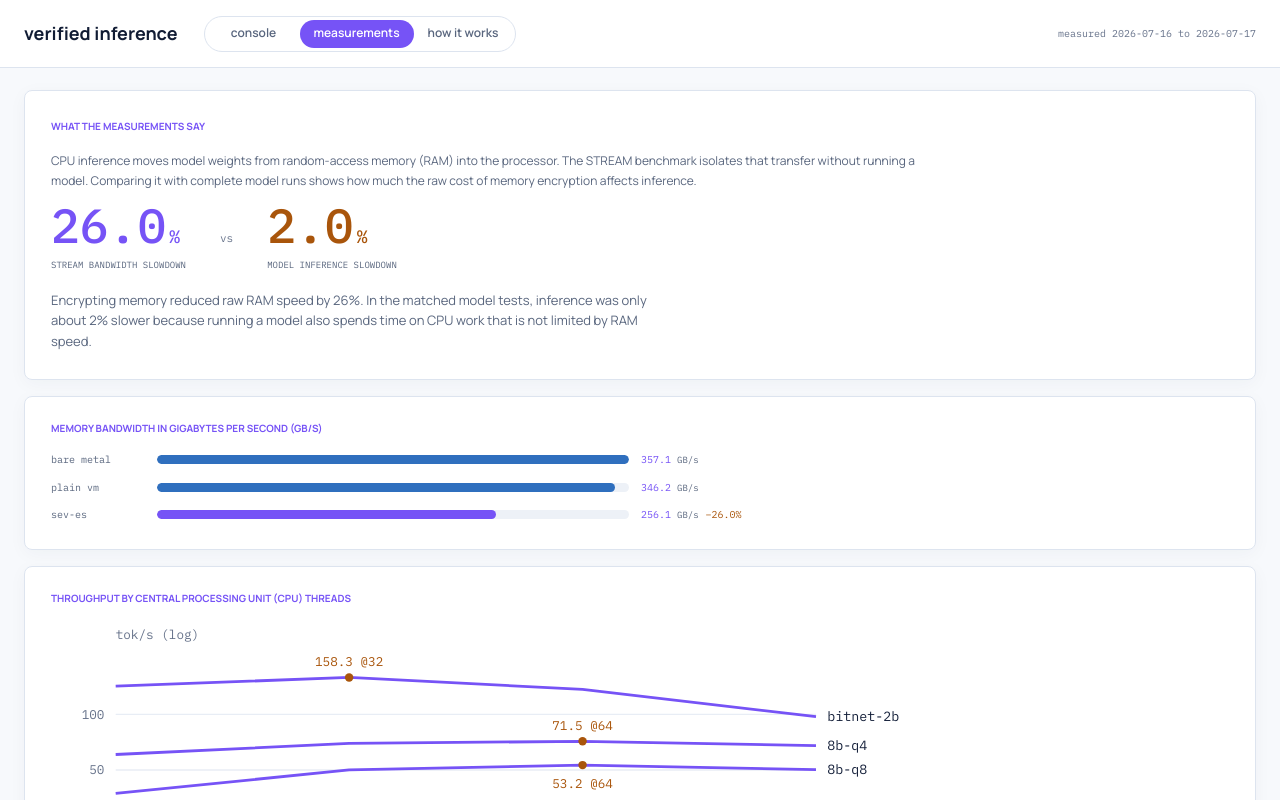
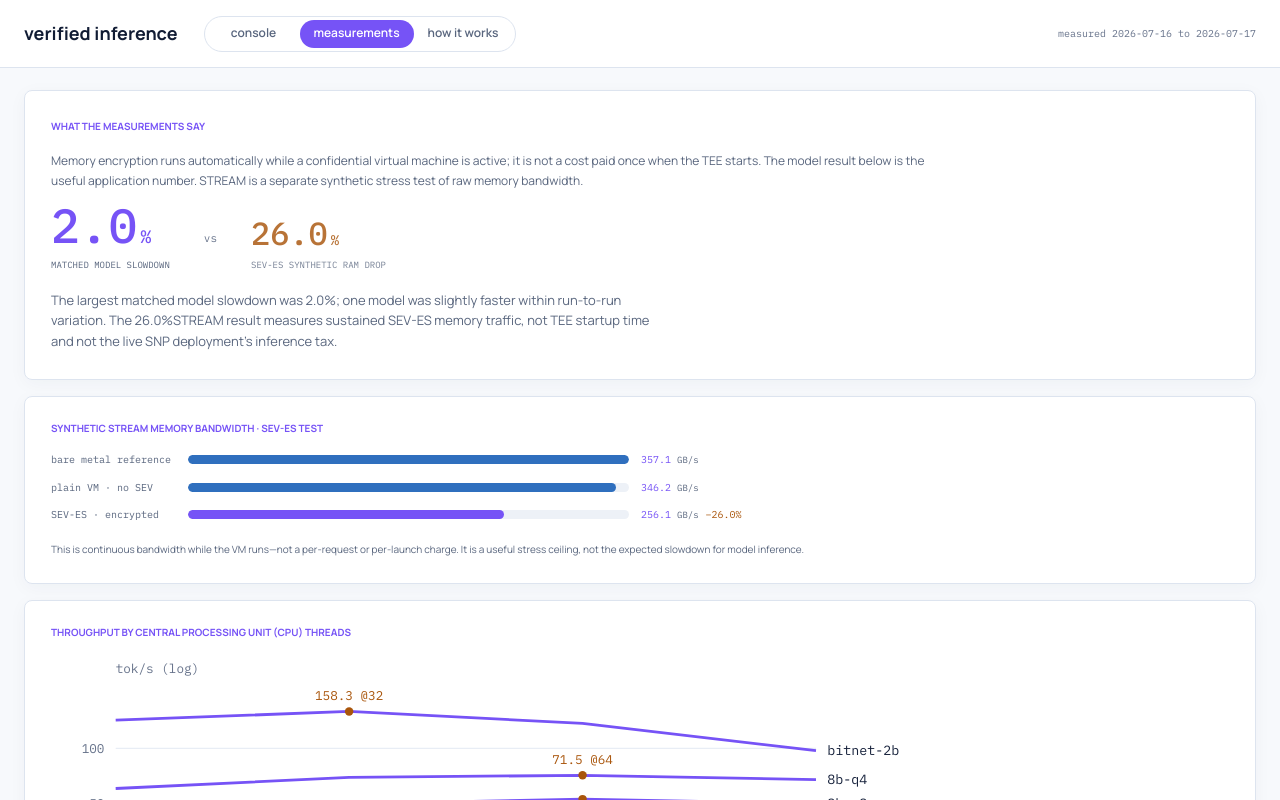
Before and after one commit to catmcgee/verifiable-inference-solana, a Next.js app in the folder web/: page /measurements in a window 1280 px wide. Built offline with nearby package versions, Linux system fonts and the light colour scheme.

Commit message:
Clarify memory encryption benchmark

```diff
--- a/web/app/globals.css
+++ b/web/app/globals.css
@@ -1097,7 +1097,20 @@ a:hover {
 }
 
 .m-hv.actual .n {
+  color: var(--purple);
+}
+
+.m-hv.context {
+  opacity: 0.82;
+}
+
+.m-hv.context .n {
   color: var(--orange);
+  font-size: 32px;
+}
+
+.m-hv.context .u {
+  font-size: 14px;
 }
 
 .m-hv .u {
@@ -1136,7 +1149,7 @@ a:hover {
   align-items: center;
   display: grid;
   gap: 12px;
-  grid-template-columns: 94px 1fr 170px;
+  grid-template-columns: 125px 1fr 170px;
 }
 
 .bar-label,
@@ -1165,6 +1178,14 @@ a:hover {
 
 .bar-row.hit .bar-fill {
   background: var(--purple);
+}
+
+.m-chart-note {
+  color: var(--muted);
+  font-size: 10px;
+  line-height: 1.6;
+  margin-top: 18px;
+  max-width: 760px;
 }
 
 .sweepchart {
@@ -1577,13 +1598,11 @@ a:hover {
 .solana-accounts article {
   background: var(--surface);
   border: 1px solid var(--line);
-  border-left: 3px solid var(--orange);
   border-radius: 6px;
   padding: 15px;
 }
 
 .solana-accounts article + article { margin-top: 9px; }
-.solana-accounts .receipt-account { border-left-color: var(--green); }
 .solana-accounts article > span { color: var(--orange); font-family: var(--mono); font-size: 7px; text-transform: uppercase; }
 .solana-accounts .receipt-account > span { color: var(--green); }
 .solana-accounts h3 { font-size: 12px; margin-top: 5px; }
@@ -2107,7 +2126,7 @@ a:hover {
   .m-section { overflow-x: auto; padding: 20px 16px; }
   .m-hero-values { gap: 20px; }
   .m-hv .n { font-size: 38px; }
-  .bar-row { grid-template-columns: 74px 1fr; }
+  .bar-row { grid-template-columns: 108px 1fr; }
   .bar-val { grid-column: 2; }
   .m-table { min-width: 520px; }
   .m-raw-head { align-items: stretch; flex-direction: column; }
--- a/web/app/measurements/page.tsx
+++ b/web/app/measurements/page.tsx
@@ -151,32 +151,33 @@ function Hero({ doc }: { doc: MeasurementsDoc }) {
     <section className="m-section m-hero">
       <div className="eyebrow">What the measurements say</div>
       <p className="m-hero-intro">
-        CPU inference moves model weights from random-access memory (RAM) into
-        the processor. The STREAM benchmark isolates that transfer without
-        running a model. Comparing it with complete model runs shows how much
-        the raw cost of memory encryption affects inference.
+        Memory encryption runs automatically while a confidential virtual
+        machine is active; it is not a cost paid once when the TEE starts. The
+        model result below is the useful application number. STREAM is a
+        separate synthetic stress test of raw memory bandwidth.
       </p>
       <div className="m-hero-values">
-        <div className="m-hv ceiling">
-          <div className="n">
-            {ceiling != null ? ceiling.toFixed(1) : DASH}
-            {ceiling != null && <span className="u">%</span>}
-          </div>
-          <div className="m-hv-label">STREAM bandwidth slowdown</div>
-        </div>
-        <div className="m-vs">vs</div>
         <div className="m-hv actual">
           <div className="n">
             {worst != null ? worst.toFixed(1) : DASH}
             {worst != null && <span className="u">%</span>}
           </div>
-          <div className="m-hv-label">model inference slowdown</div>
+          <div className="m-hv-label">matched model slowdown</div>
+        </div>
+        <div className="m-vs">vs</div>
+        <div className="m-hv context">
+          <div className="n">
+            {ceiling != null ? ceiling.toFixed(1) : DASH}
+            {ceiling != null && <span className="u">%</span>}
+          </div>
+          <div className="m-hv-label">SEV-ES synthetic RAM drop</div>
         </div>
       </div>
       <p className="m-finding">
-        Encrypting memory reduced raw RAM speed by 26%. In the matched model
-        tests, inference was only about 2% slower because running a model also
-        spends time on CPU work that is not limited by RAM speed.
+        The largest matched model slowdown was {fmtPct(worst)}; one model was
+        slightly faster within run-to-run variation. The {fmtPct(ceiling)}
+        STREAM result measures sustained SEV-ES memory traffic, not TEE startup
+        time and not the live SNP deployment&apos;s inference tax.
       </p>
     </section>
   );
@@ -186,14 +187,21 @@ function Hero({ doc }: { doc: MeasurementsDoc }) {
 
 function AnchorBars({ a }: { a: StreamAnchor | undefined }) {
   const rows: { label: string; v?: number; tax?: number; hit?: boolean }[] = [
-    { label: "bare metal", v: a?.bare_metal_gbs },
-    { label: "plain vm", v: a?.plain_vm_gbs },
-    { label: "sev-es", v: a?.sev_es_gbs, tax: a?.sev_es_tax_pct, hit: true },
+    { label: "bare metal reference", v: a?.bare_metal_gbs },
+    { label: "plain VM · no SEV", v: a?.plain_vm_gbs },
+    {
+      label: "SEV-ES · encrypted",
+      v: a?.sev_es_gbs,
+      tax: a?.sev_es_tax_pct,
+      hit: true,
+    },
   ];
   const max = Math.max(...rows.map((r) => r.v ?? 0), 1);
   return (
     <section className="m-section">
-      <div className="eyebrow">Memory bandwidth in gigabytes per second (GB/s)</div>
+      <div className="eyebrow">
+        Synthetic STREAM memory bandwidth · SEV-ES test
+      </div>
       <div className="bars">
         {rows.map((r) => (
           <div className={`bar-row${r.hit ? " hit" : ""}`} key={r.label}>
@@ -213,6 +221,11 @@ function AnchorBars({ a }: { a: StreamAnchor | undefined }) {
           </div>
         ))}
       </div>
+      <p className="m-chart-note">
+        This is continuous bandwidth while the VM runs—not a per-request or
+        per-launch charge. It is a useful stress ceiling, not the expected
+        slowdown for model inference.
+      </p>
     </section>
   );
 }
```
